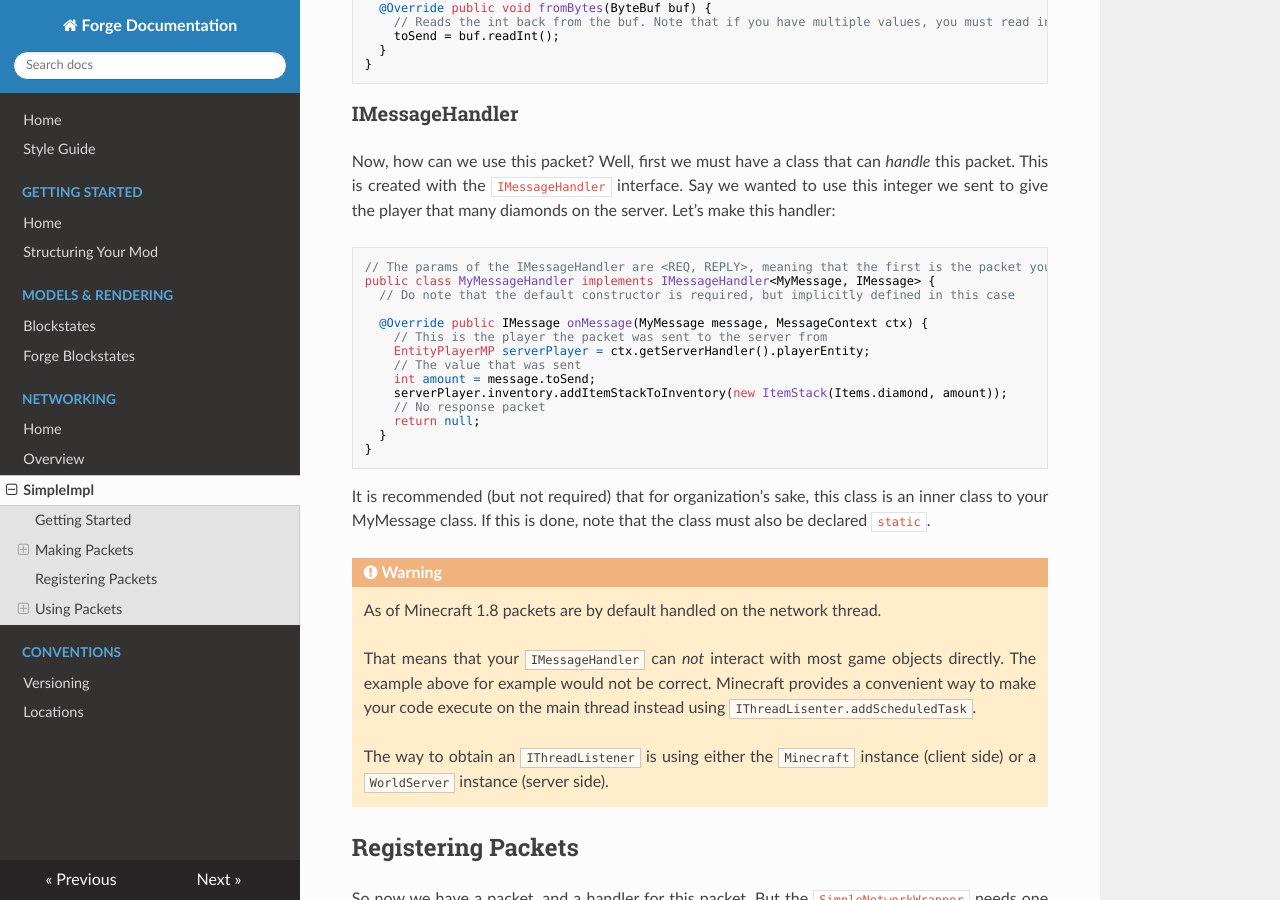
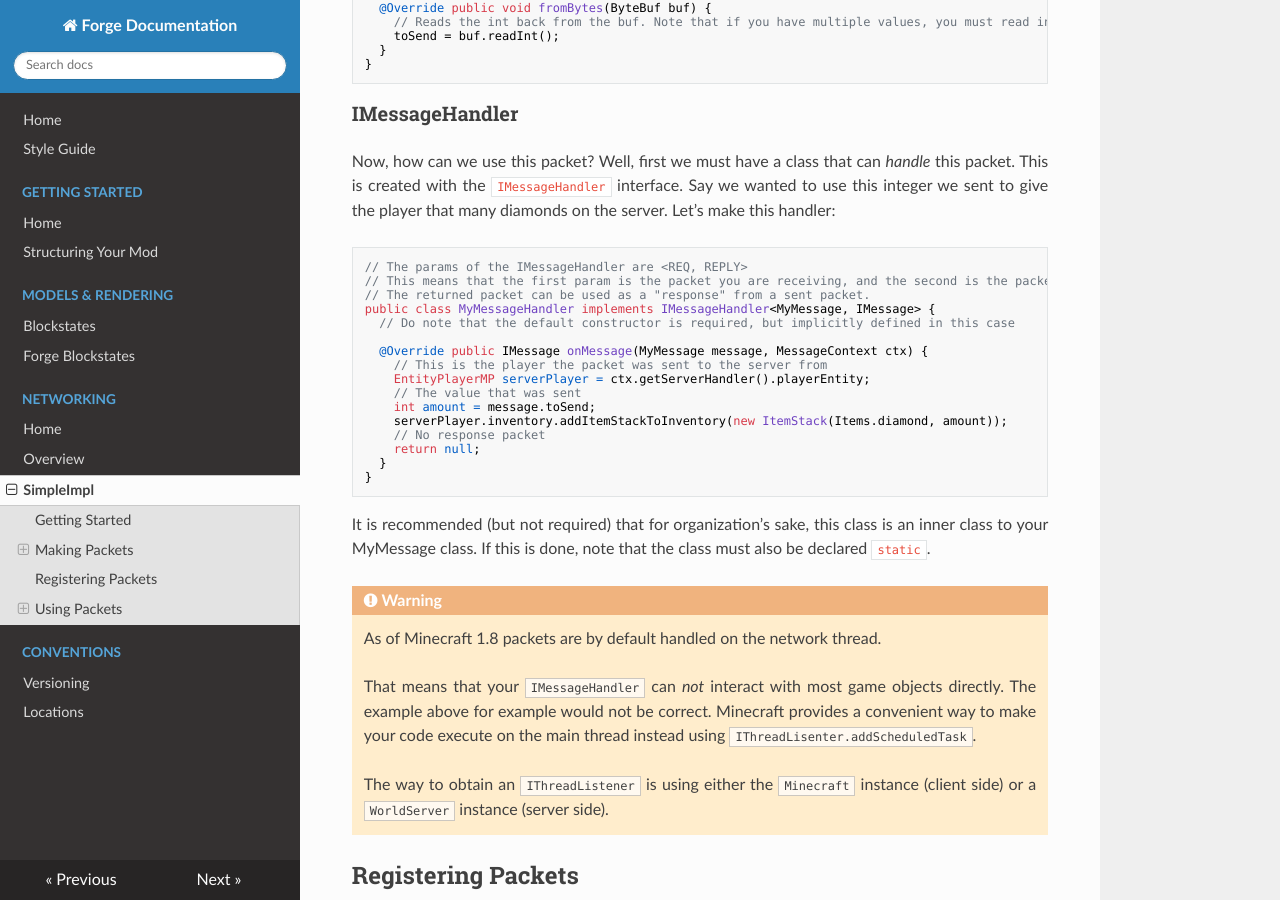
Before and after one commit to MinecraftForge/Documentation, an MkDocs documentation site: the page built from docs/networking/simpleimpl.md, in a window 1280 px wide and 900 px high, scrolled down 1043 px. Built offline with MkDocs 1.6.1, drawn with Linux system fonts in a browser that asks for light colours; nearby versions of some CDN libraries; old or Windows-style settings are respelled for this version of MkDocs.

Commit message:
Add linebreaks to comment on IMessageHandler example

````diff
--- a/docs/networking/simpleimpl.md
+++ b/docs/networking/simpleimpl.md
@@ -48,7 +48,9 @@ public class MyMessage implements IMessage {
 Now, how can we use this packet? Well, first we must have a class that can *handle* this packet. This is created with the `IMessageHandler` interface. Say we wanted to use this integer we sent to give the player that many diamonds on the server. Let's make this handler:
 
 ```
-// The params of the IMessageHandler are <REQ, REPLY>, meaning that the first is the packet you are receiving, and the second is the packet you are returning. The returned packet can be used as a "response" from a sent packet.
+// The params of the IMessageHandler are <REQ, REPLY>
+// This means that the first param is the packet you are receiving, and the second is the packet you are returning.
+// The returned packet can be used as a "response" from a sent packet.
 public class MyMessageHandler implements IMessageHandler<MyMessage, IMessage> {
   // Do note that the default constructor is required, but implicitly defined in this case
 
````
